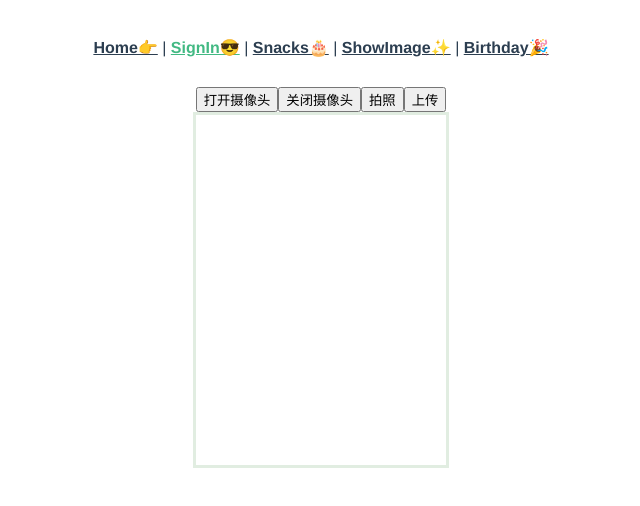
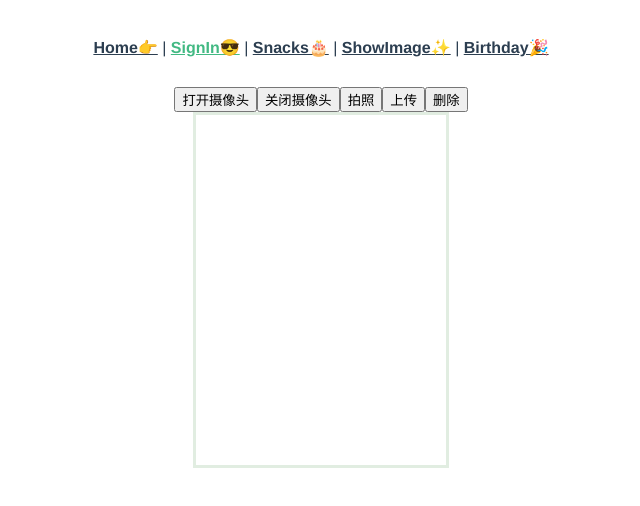
Before and after one commit to lindazha0/JetApp, a Vue app: page /face_reco in a window 1280 px wide. Shown: the top 506 px of the page, without its empty margins (319-959 px from the left). Built offline with nearby package versions, Linux system fonts and the light colour scheme.

Commit message:
add function delete img

```diff
--- a/src/views/birth.vue
+++ b/src/views/birth.vue
@@ -2,6 +2,8 @@
   <!-- <div id=background> -->
   <div id='center'>
     <h1>Happy Birthday! Lottery Time!<br/>Please choose a gift!</h1>
+    <button @click="submit">Submit</button>
+    <br/>
   <div class="sudoku_row">
     <div
       class="sudoku_item"
@@ -13,8 +15,6 @@
       <img :src="gift" width="90"  style="border-radius:20px"/>
       <!-- {{ sudoku.name }} -->
     </div>
-    <br/>
-    <button @click="submit">Submit</button>
   </div>
   </div>
   <!-- </div> -->
--- a/src/views/face.vue
+++ b/src/views/face.vue
@@ -5,6 +5,7 @@
       <button @click="stopNavigator()">关闭摄像头</button>
       <button @click="setImage()">拍照</button>
       <button @click="dataURLtoFile(imgSrc, 'newImg')">上传</button>
+      <button @click="deleteImage()">删除</button>
     </div>
     <div class="box">
     <video id="videoCamera" :width="videoWidth" :height="videoHeight" autoplay></video>
--- a/src/views/faceScript.js
+++ b/src/views/faceScript.js
@@ -94,6 +94,10 @@ export default {
     stopNavigator() {
       this.thisVideo.srcObject.getTracks()[0].stop();
     },
+    deleteImage(){
+      var _this = this;
+      _this.imgSrc = '';
+    },
     // base64转文件，此处没用到
     dataURLtoFile(dataurl, filename) {
       var arr = dataurl.split(",");
```
